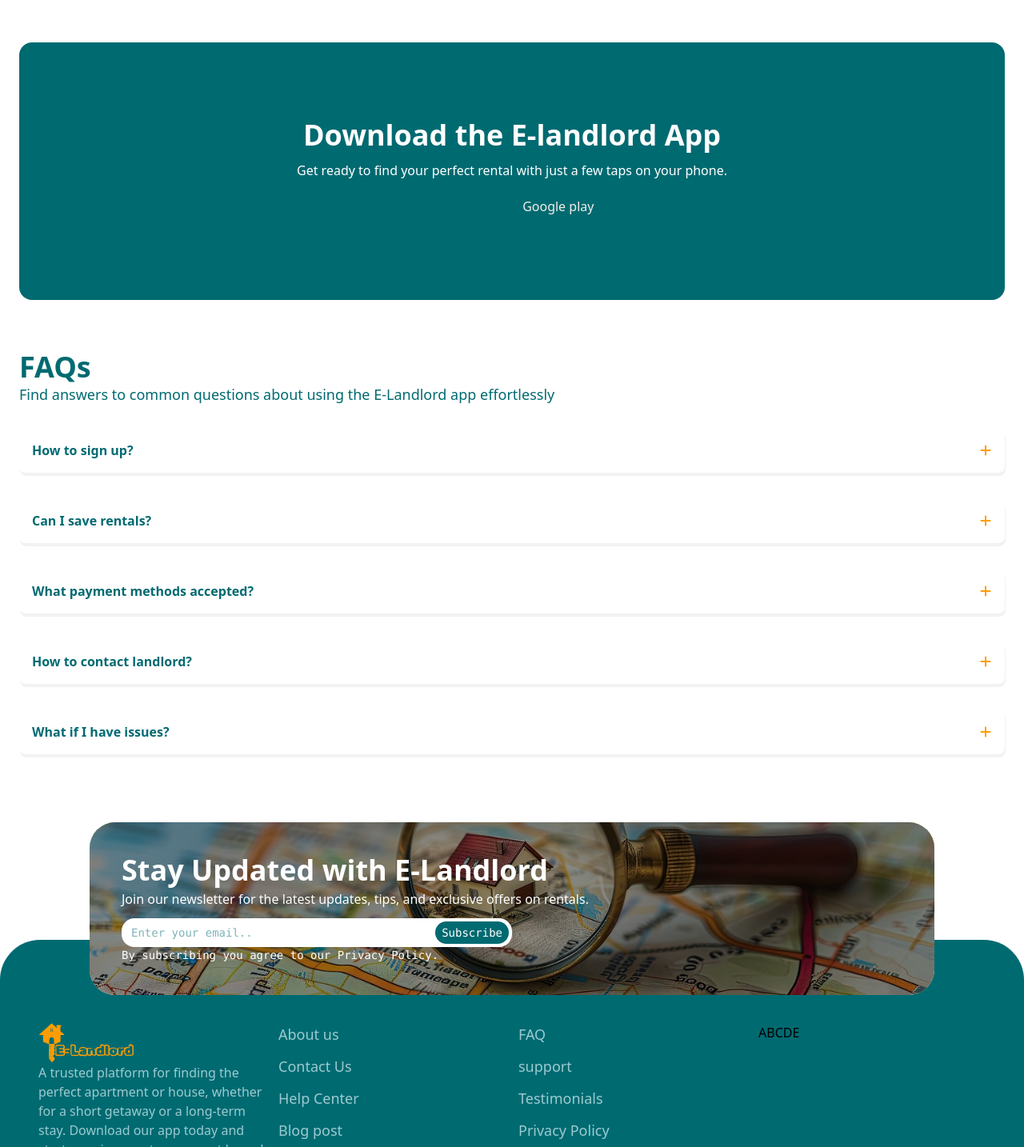
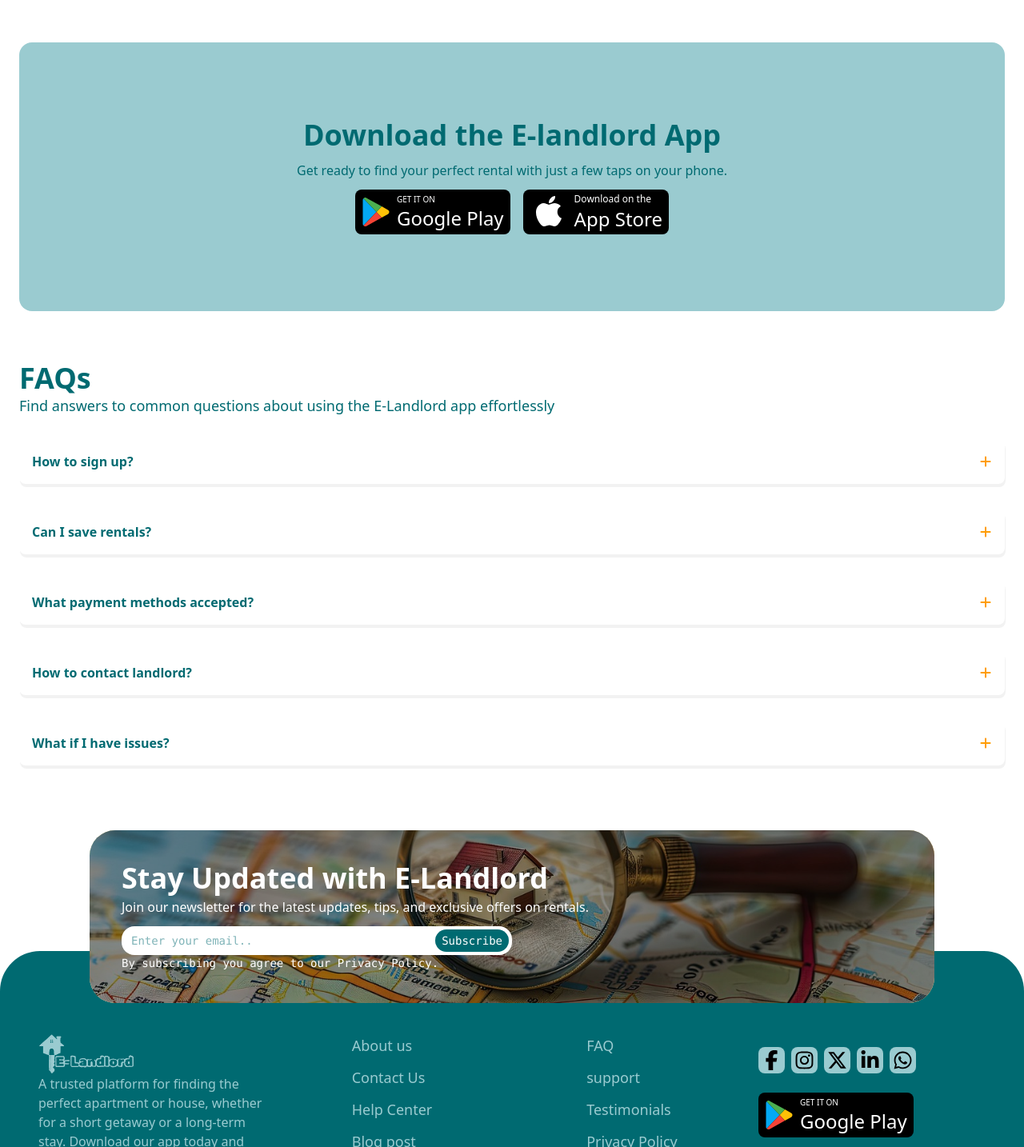
Before and after one commit to Hollajay/E-landlord-web, a React (Vite) app: page / in a window 1280 px wide. Shown: the part 2898-4332 px from the top of the page at 80% size. Built offline with nearby package versions, Linux system fonts and the light colour scheme.

Commit message:
google play and app store added

```diff
--- a/src/components/Footer.tsx
+++ b/src/components/Footer.tsx
@@ -1,23 +1,31 @@
-
 import Icon from "../constant/icons/Icon";
+import { FooterSocial } from "../constant/props/footerProps";
 import { Newletter } from "./Newletter";
+import "../styles/bounce.css";
+import googleplay from "../assets/icon/google-play (1).svg";
+import appleplay from "../assets/icon/apple (3).svg";
 
 export const Footer = () => {
   return (
     <div className="p-12 w-full bg-[#006A71] relative mt-48 rounded-t-[50px]">
-      <div className="absolute top-[-35%] left-0 w-full "><Newletter/></div>
+      <div className="absolute top-[-35%] left-0 w-full ">
+        <Newletter />
+      </div>
 
-
-      <div className=" grid grid-cols-[repeat(auto-fill,minmax(250px,1fr))] gap-4 w-full py-14">
+      <div className=" grid grid-cols-[repeat(auto-fill,minmax(250px,1fr))] gap-4 w-full py-14 ">
         <div className="flex flex-col">
           <div>
-            <Icon type="logo" fill="#ff9d02" />
+            <Icon type="logo" fill="#9ACBD0" />
           </div>
-          <p className="text-[#9ACBD0]">A trusted platform for finding the perfect apartment or house, whether for a short getaway or a long-term stay. Download our app today and start your journey to your next home!</p>
+          <p className="text-[#9ACBD0]">
+            A trusted platform for finding the perfect apartment or house,
+            whether for a short getaway or a long-term stay. Download our app
+            today and start your journey to your next home!
+          </p>
           <p></p>
         </div>
 
-        <div className="flex">
+        <div className="flex justify-center">
           <ul className="text-lg text-[#9ACBD0] space-y-3">
             <li>About us</li>
             <li>Contact Us</li>
@@ -27,8 +35,8 @@
           </ul>
         </div>
 
-        <div className="flex">
-        <ul className="text-lg text-[#9ACBD0] space-y-3">
+        <div className="flex justify-center">
+          <ul className="text-lg text-[#9ACBD0] space-y-3">
             <li>FAQ</li>
             <li>support</li>
             <li>Testimonials</li>
@@ -37,19 +45,46 @@
           </ul>
         </div>
 
-        <div>
-          <ul className="flex">
-            <li>A</li>
-            <li>B</li>
-            <li>C</li>
-            <li>D</li>
-            <li>E</li>
-          </ul>
+        <div className="gap-6 flex flex-col items-start justify-center  overflow-hidden">
+          <div className="flex items-start gap-2 pt-4">
+            {FooterSocial.map((data, index) => (
+              <a
+                href={data.link}
+                key={index}
+                className="bg-[#9ACBD0] icon-bounce rounded-lg p-1 "
+              >
+                {data.icon}
+              </a>
+            ))}
+          </div>
+          <div className="flex flex-col items-center justify-center gap-4 text-[#fff]">
+            <button className="bg-[#000] button-bounce gap-2 flex items-center justify-center p-2 rounded-lg h-14 ">
+              <div className="">
+                <img className="w-9" src={googleplay} alt="googleicon" />
+              </div>
+
+              <div className="flex flex-col items-start ">
+                <p className="text-[10px]">GET IT ON</p>
+                <p className="text-2xl">Google Play</p>
+              </div>
+            </button>
+            <button className="bg-[#000] button-bounce flex items-center justify-center  gap-2 h-14 p-2 rounded-lg ">
+              <div className="">
+                <img className="w-12" src={appleplay} alt="googleicon" />
+              </div>
+              <div className="flex flex-col items-start">
+                <p className="text-[12px]">Download on the</p>
+                <p className="text-2xl">App Store</p>
+              </div>
+            </button>
+          </div>
         </div>
       </div>
 
       <div className="flex items-center justify-center">
-        <p className="font-mono text-[#ff9d02]">© 2025 E-Landlord. All rights reserved.</p>
+        <p className="font-mono text-[#ff9d02]">
+          © 2025 E-Landlord. All rights reserved.
+        </p>
       </div>
     </div>
   );
--- /dev/null
+++ b/src/constant/props/footerProps.tsx
@@ -0,0 +1,36 @@
+
+
+import { JSX } from "react";
+import {  FaFacebookF, FaInstagram, FaLinkedinIn, FaWhatsapp,  FaXTwitter } from "react-icons/fa6";
+
+
+
+interface socialProps {
+    link: string;
+    icon: JSX.Element;
+}
+
+
+
+export const FooterSocial: socialProps[] = [
+    {
+        link: '/',
+        icon: <FaFacebookF size={25}/>
+    },
+    {
+        link: "",
+        icon: <FaInstagram size={25}/>
+    },
+    {
+        link: '',
+        icon: <FaXTwitter size={25}/>
+    },
+    {
+        link: '',
+        icon: <FaLinkedinIn size={25}/>
+    },
+    {
+        link: '',
+        icon: <FaWhatsapp size={25}/>
+    }
+]
--- a/src/features/Decription1.tsx
+++ b/src/features/Decription1.tsx
@@ -78,9 +78,6 @@
 
       </div>
 
-      {/* <div>
-        <a className="text-[#FF914C]" href="">{`Learn more >>`}</a>
-      </div> */}
     </div>
   );
 };
--- a/src/features/DownloadScreen.tsx
+++ b/src/features/DownloadScreen.tsx
@@ -1,16 +1,37 @@
-import { Button } from "../components/Button"
-
+import googleplay from "../assets/icon/google-play (1).svg";
+import appleplay from "../assets/icon/apple (3).svg";
 
 export const DownloadScreen = () => {
   return (
-    <div className="bg-[#006A71] text-white m-6 py-24 px-8 rounded-2xl flex flex-col items-center justify-center gap-3" >
-        <h1 className="text-4xl font-bold">Download the E-landlord App</h1>
-        <p>Get ready to find your perfect rental with just a few taps on your phone.</p>
-        <div>
-            <Button bgVariant="outline" title="Play store" />
-            <Button bgVariant="primary" title="Google play" />
-        </div>
+    <div className="bg-[#9ACBD0]  m-6 py-24 px-8 rounded-2xl flex flex-col items-center justify-center gap-3">
+      <h1 className="text-4xl font-bold text-[#006A71]">
+        Download the E-landlord App
+      </h1>
+      <p className="text-[#006A71]">
+        Get ready to find your perfect rental with just a few taps on your
+        phone.
+      </p>
+      <div className=" flex w-full items-center justify-center gap-4 text-[#fff]">
+        <button className="bg-[#000] flex items-center gap-2 justify-center p-2 rounded-lg h-14 ">
+          <div className="">
+            <img className="w-9" src={googleplay} alt="googleicon" />
+          </div>
 
+          <div className="flex flex-col items-start ">
+            <p className="text-[10px]">GET IT ON</p>
+            <p className="text-2xl">Google Play</p>
+          </div>
+        </button>
+        <button className="bg-[#000] flex items-center gap-2 h-14 justify-center p-2 rounded-lg ">
+          <div className="">
+            <img className="w-12" src={appleplay} alt="googleicon" />
+          </div>
+          <div className="flex flex-col items-start">
+            <p className="text-[12px]">Download on the</p>
+            <p className="text-2xl">App Store</p>
+          </div>
+        </button>
+      </div>
     </div>
-  )
-}
+  );
+};
--- a/src/features/Home.tsx
+++ b/src/features/Home.tsx
@@ -14,8 +14,8 @@
         <Nav/>
         <Hero/>
         <Decription1/>
+        <SecureScreen />
         <Decription2/>
-        <SecureScreen />
         <DownloadScreen/>
         <FAQ/>
         <Footer/>
--- a/src/features/SecureScreen.tsx
+++ b/src/features/SecureScreen.tsx
@@ -1,31 +1,29 @@
 import { Button } from "../components/Button";
-import descripImg from '../assets/images/3dimg (5).png'
+import descripImg from "../assets/images/3dimg (5).png";
 
 export const SecureScreen = () => {
   return (
-    <div className="flex justify-between  p-6">
-
-
-
+    <div className="flex justify-between  p-6 bg-[#9ACBD0]">
       <div className="w-1/2 flex items-center justify-center">
-      <div className="w-full flex items-center justify-center"><img className="w-2/3" src={descripImg} alt="description" /></div>
+        <div className="w-full flex items-center justify-center">
+          <img className="w-2/3" src={descripImg} alt="description" />
+        </div>
       </div>
 
-
-
       <div className="w-1/2 flex-col flex items-center justify-center gap-8 p-4">
-        <h1 className="text-4xl font-bold text-[#006A71]">Seamless In-App Payment Experience</h1>
+        <h1 className="text-4xl font-bold text-[#006A71]">
+          Seamless In-App Payment Experience
+        </h1>
         <p className="text-[#006A71]">
           E-Landlord offers a secure in-app payment system that links directly
           to your wallet or bank account. Enjoy hassle-free transactions and
           peace of mind while renting your next home.
         </p>
         <div className="flex w-full space-x-4">
-            <Button bgVariant="outline" title="learn more" />
-            <Button bgVariant="secondary" title="sign up " />
+          <Button bgVariant="outline" title="learn more" />
+          <Button bgVariant="secondary" title="sign up " />
         </div>
       </div>
-
     </div>
   );
 };
--- a/src/styles/bounce.css
+++ b/src/styles/bounce.css
@@ -15,3 +15,23 @@
     opacity: 0;
     transform: scaleY(0.9) rotateX(-10deg);
   }
+
+  .icon-bounce{
+    position: relative;
+    display:"inline-block";
+    transition: all 0.4s ease-in ;
+    cursor: pointer;
+  }
+  .icon-bounce:hover {
+    transform: translateY(-6px);
+    color:#006A71;
+    background-color: #ff9d02;
+  }
+
+  .button-bounce{
+    transition: all 0.4s ease-in ;
+    cursor: pointer;
+  }
+  .button-bounce:hover {
+    transform: translateY(-6px);
+  }
```
Also changed, not shown: src/assets/icon/apple (3).svg (added), src/assets/icon/google-play (1).svg (added).
